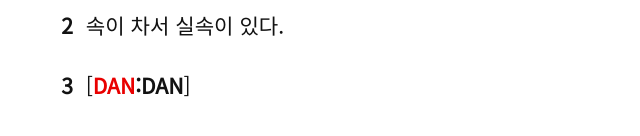
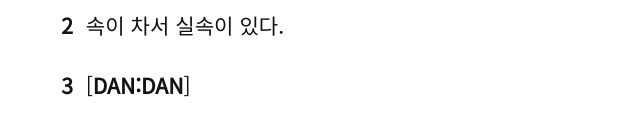
Before and after one commit to danaray00/ex, a plain HTML site: page index.html in a window 1280 px wide. Shown: the part 452-588 px from the top of the page, 240-880 px from the left. Drawn offline with nearby package versions, Linux system fonts and the light colour scheme.

Commit message:
Update screen_01.css

```diff
--- a/css/screen_01.css
+++ b/css/screen_01.css
@@ -65,6 +65,7 @@
         color: var(--color-text);
         margin-left: 3%;
         margin-right: 40%;
+
     }
 
     .text_03{
@@ -79,7 +80,7 @@
         font-size: 3.3rem;
         text-align: center;
         font-weight:bold;
-        color: var(--color-accent);
+        color: var(--color-accent-text);
     }
 
     .text_04_02{
```
